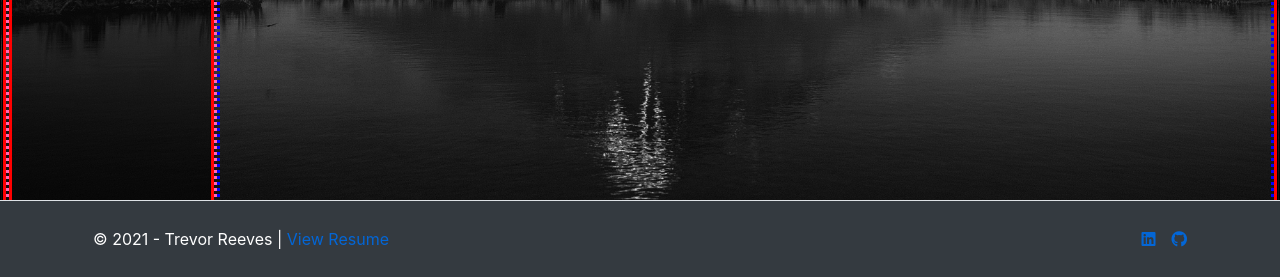
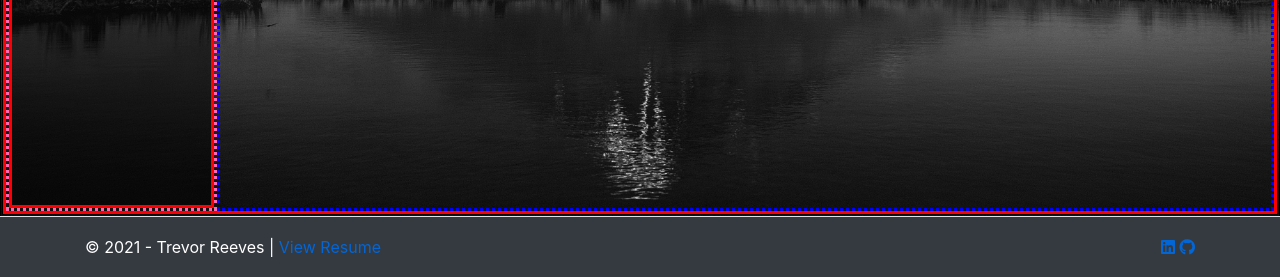
Before and after one commit to reevest2/personalwebsite, an ASP.NET Core app: page / in a window 1280 px wide. Shown: the part 578-855 px from the top of the page. Run offline with ASP.NET Core 8, Linux system fonts and the light colour scheme.

Commit message:
fixed footer padding

```diff
--- a/Views/Shared/_Layout.cshtml
+++ b/Views/Shared/_Layout.cshtml
@@ -53,18 +53,21 @@
         </main>
     </div>
 
-
     <footer class="border-top footer bg-dark text-white">
         <div class="container">
-            <div class="d-flex">
-                <div class="mr-auto p-2">
+            <div class="row justify-content-between">
+                <div class="col-auto">
                     &copy; 2021 - Trevor Reeves | <a href="~/photos/TrevorReeves.pdf">View Resume</a>
                 </div>
-                <div class="p-2"><a href="https://www.linkedin.com/in/trevorreeves/"><i class="fab fa-linkedin"></i></a></div>
-                <div class="p-2"><a href="https://github.com/reevest2"><i class="fab fa-github"></i></a></div>
+                <div class="col-auto pl-sm-2">
+                    <a href="https://www.linkedin.com/in/trevorreeves/"><i class="fab fa-linkedin"></i></a>
+                    <a href="https://github.com/reevest2"><i class="fab fa-github"></i></a>
+                </div>
             </div>
         </div>
+
     </footer>
+
     <script src="~/lib/jquery/dist/jquery.min.js"></script>
     <script src="~/lib/bootstrap/dist/js/bootstrap.bundle.min.js"></script>
     <script src="~/js/site.js" asp-append-version="true"></script>
```
